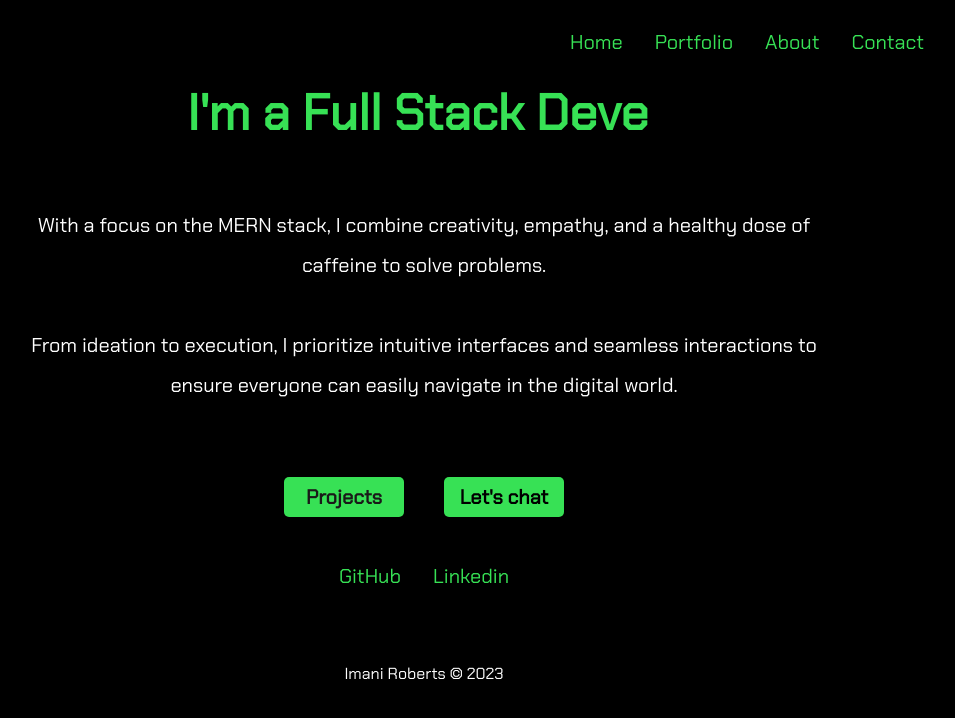
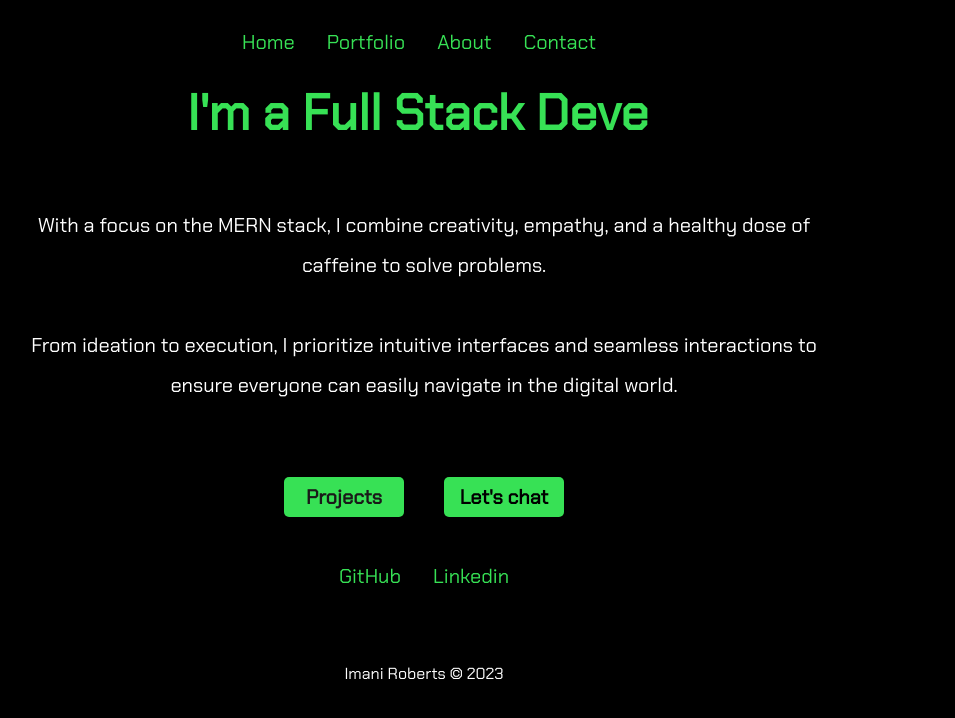
Before and after one commit to imanidev/portfolio-site, a React (Vite) app: page / in a window 1280 px wide. Shown: the top 718 px of the page, without its empty margins (216-1171 px from the left). Built offline with nearby package versions, Linux system fonts and the light colour scheme.

Commit message:
ufixed nav

```diff
--- a/src/App.css
+++ b/src/App.css
@@ -101,10 +101,8 @@ h2 {
 
 nav {
   display: flex;
-  justify-content:flex-end;
+  justify-content: center;
   align-items: center;
-  margin-right: 50px;
-
 }
 
 nav ul {
@@ -112,9 +110,8 @@ nav ul {
   list-style: none;
   gap: 2rem;
   position: fixed;
-  justify-content: flex-end;
-  align-items: center;
-  margin-right: 50px;
+  justify-content: center;
+   margin-right: 50px;
   margin-top: 20px;
   width: 100%;
 
```
